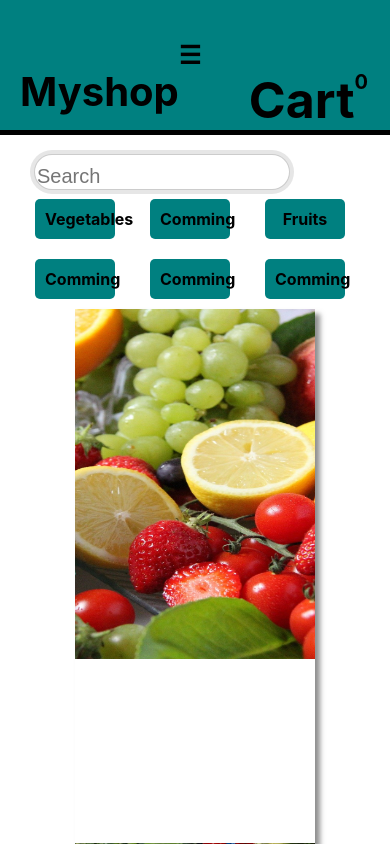
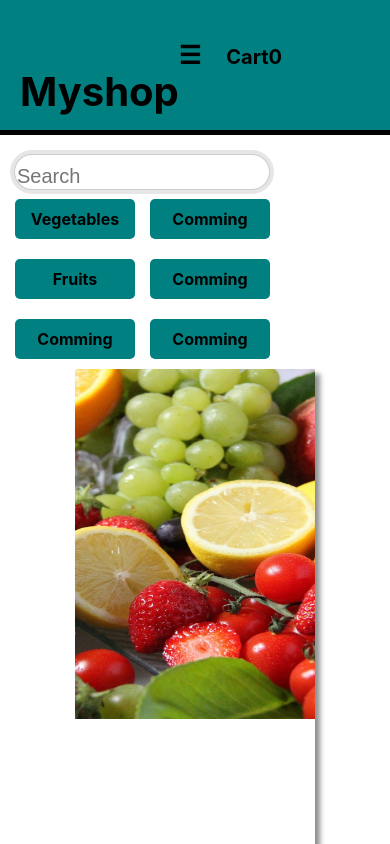
Before and after one commit to mahletbogale/grocery_frontend, a React (Create React App) app: page / in a window 390 px wide. Shown: the top 844 px of the page. Built offline with nearby package versions, Linux system fonts and the light colour scheme; no server answers.

Commit message:
Css correction

```diff
--- a/src/App/App.css
+++ b/src/App/App.css
@@ -146,7 +146,7 @@ header h1 {
 @media only screen and (max-width: 600px) {
   .put {
     width: 250px;
-    margin-left: 35px;
+    margin-left: 15px;
     font-size: 20px;
   }
 
@@ -160,15 +160,15 @@ header h1 {
   }
 
   .fa {
-    font-size: 50px;
-    padding-left: 70px;
+    font-size: 20px;
+    padding-left: 25px;
   }
 
   main li {
-    margin-left: 35px;
+    margin-left: 15px;
     margin-top: 10px;
 
-    width: 60px;
+    width: 100px;
 
     margin-bottom: 10px;
   }
```
